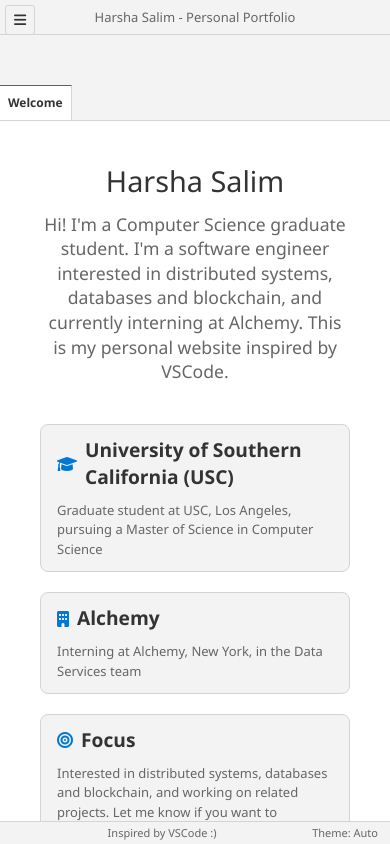
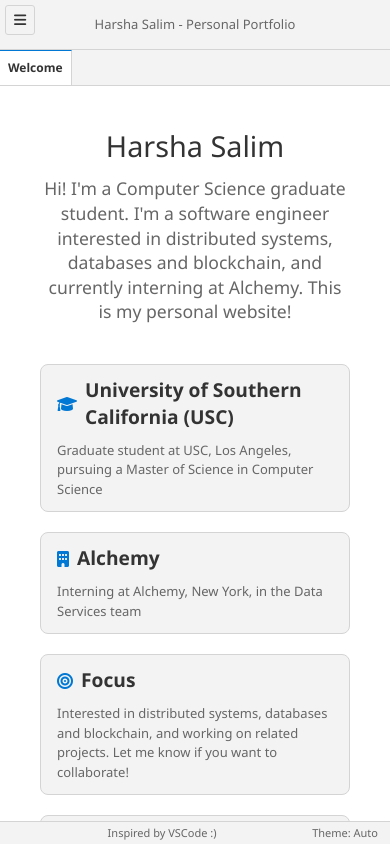
Before and after one commit to harshasalim/harshasalim.github.io, a Next.js app: page / in a window 390 px wide. Built offline with nearby package versions, Linux system fonts and the light colour scheme.

Commit message:
Edit mobile layout

```diff
--- a/app/globals.css
+++ b/app/globals.css
@@ -322,7 +322,7 @@
     display: flex;
     justify-content: center;
     align-items: center;
-    min-height: 35px;
+    min-height: 38px;
     overflow-x: auto;
     transition: background-color 0.3s ease;
     color: var(--text-secondary);
@@ -481,7 +481,10 @@
 }
 
 .quick-actions {
-    text-align: center;
+    display: flex;
+    flex-direction: column;
+    gap: 12px;
+    align-items: center;
 }
 
 .quick-actions h3 {
@@ -626,6 +629,11 @@
 
 /* Responsive Design - Mobile (Collapsible Sidebar) */
 @media (max-width: 480px) {
+    .header-bar {
+        padding: 8px 12px;
+        min-height: 50px; /* Increase height for mobile */
+    }
+
     /* Show mobile menu button */
     .mobile-menu-btn {
         display: block;
@@ -669,8 +677,7 @@
     }
 
     .tab-bar {
-        padding-top: 50px; /* Account for mobile menu button with extra space */
-        min-height: 50px; /* Increase tab bar height on mobile */
+        /* min-height: 50px; Increase tab bar height on mobile */
     }
 
     .welcome-header h1 {
--- a/app/page.js
+++ b/app/page.js
@@ -635,7 +635,7 @@
         <div className="welcome-screen">
           <header className="welcome-header">
             <h1>Harsha Salim</h1>
-            <p>Hi! I'm a Computer Science graduate student. I'm a software engineer interested in distributed systems, databases and blockchain, and currently interning at Alchemy. This is my personal website inspired by VSCode.</p>
+            <p>Hi! I'm a Computer Science graduate student. I'm a software engineer interested in distributed systems, databases and blockchain, and currently interning at Alchemy. This is my personal website!</p>
           </header>
 
           <section className="welcome-sections">
```
